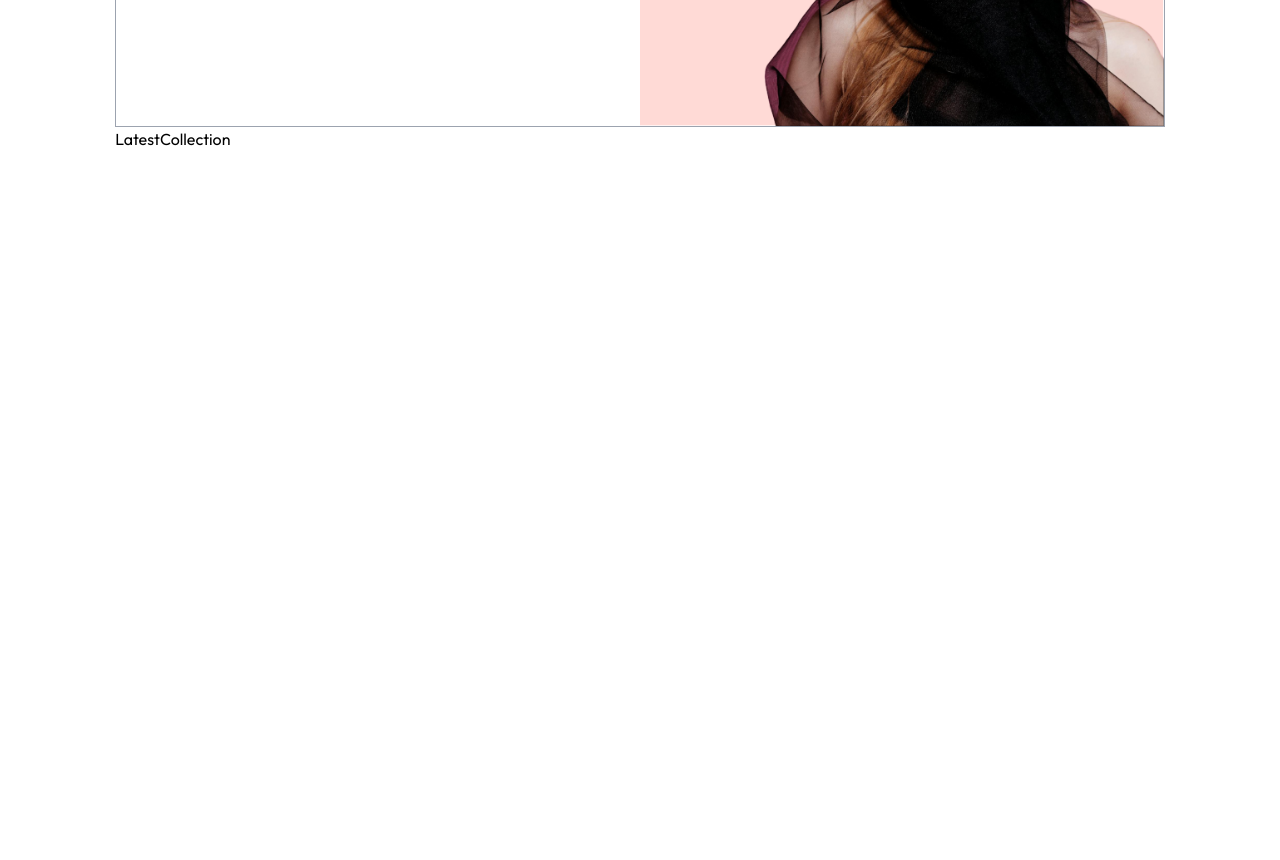
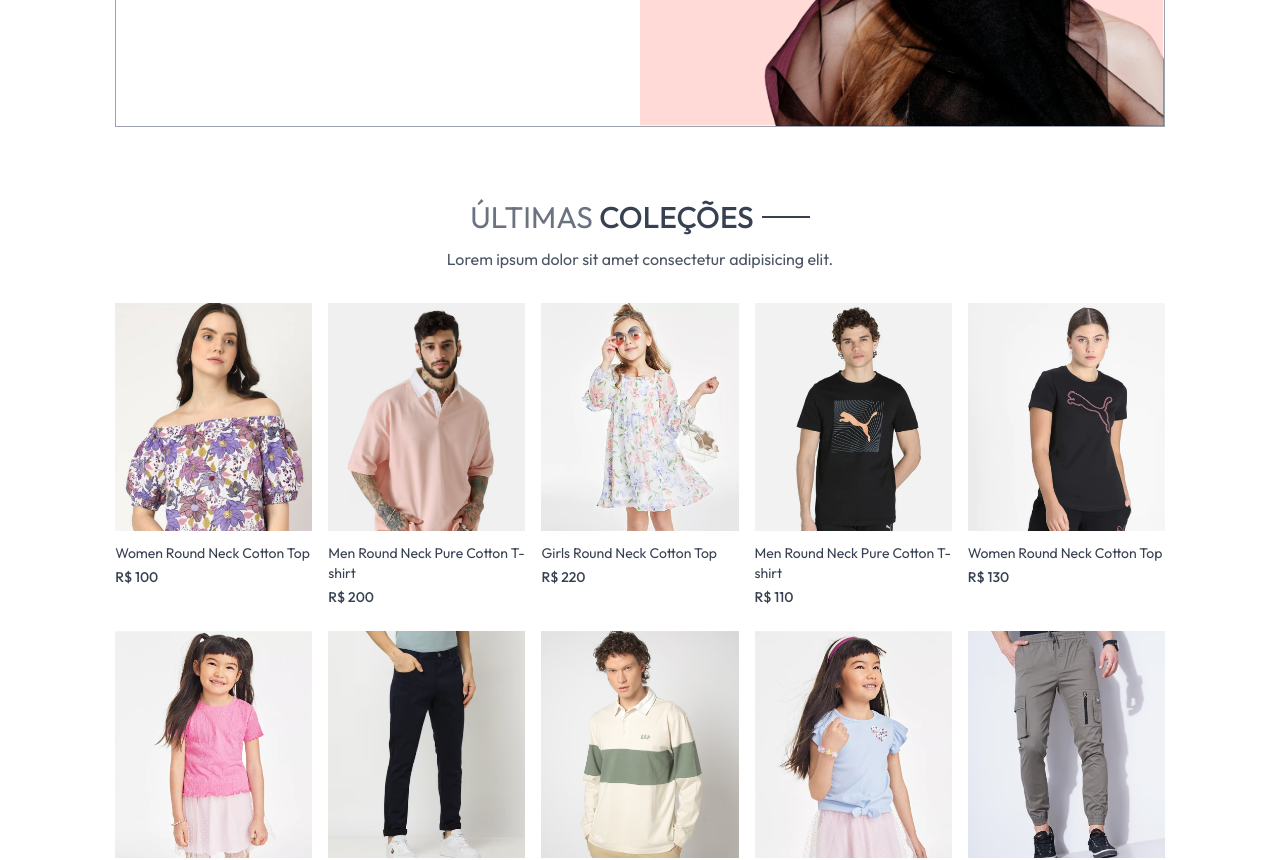
Before and after one commit to amandameneseso/Loja-de-roupas, a React (Vite) app in the folder frontend/: page / in a window 1280 px wide. Shown: the part 440-1300 px from the top of the page. Before the commit the page ends 800 px from the top, so only its background shows below. Built offline with nearby package versions, Linux system fonts and the light colour scheme.

Commit message:
latest collection

```diff
--- a/frontend/src/components/LatestCollection.jsx
+++ b/frontend/src/components/LatestCollection.jsx
@@ -1,17 +1,35 @@
 // LatestCollection.jsx
-import React, { useContext } from 'react'
+import React, { useContext, useEffect, useState } from "react";
 // import { useContext } from 'react'
-import { ShopContext } from '../context/ShopContext'
+import { ShopContext } from "../context/ShopContext";
+import Title from "./Title";
+import ProductItem from "./ProductItem";
 
 const LatestCollection = () => {
+  const { products } = useContext(ShopContext);
+  const [latestProducts,setLatestProducts] = useState([]);
 
-    const { products } = useContext(ShopContext);
+  useEffect(() => {
+    setLatestProducts(products.slice(0,10));
+  },[])
 
-    console.log(products);
+  return (
+    <div className="my-10">
+      <div className="text-center py-8 text-3xl">
+        <Title text1={'ÚLTIMAS'} text2={'COLEÇÕES'} />
+        <p className='w-3/4 m-auto text-xs sm:text-sm md:text-base text-gray-600'>Lorem ipsum dolor sit amet consectetur adipisicing elit.</p>
+      </div>
 
-    return (
-        <div>LatestCollection</div>
-    )
-}
+      {/* produtos */}
+      <div className='grid grid-cols-2 sm:grid-cols-3 md:grid-cols-4 lg:grid-cols-5 gap-4 gap-y-6'>
+        {
+            latestProducts.map((item,index) => (
+                <ProductItem key={index} id={item._id} image={item.image} name={item.name} price={item.price}/>
+            ))
+        }
+      </div>
+    </div>
+  );
+};
 
-export default LatestCollection
+export default LatestCollection;
--- /dev/null
+++ b/frontend/src/components/ProductItem.jsx
@@ -0,0 +1,20 @@
+import React, { useContext } from "react";
+import { ShopContext } from "../context/ShopContext";
+import { Link } from "react-router-dom";
+
+const ProductItem = ({id,image,name,price}) => {
+
+  const {currency} = useContext(ShopContext);
+
+  return (
+     <Link className='text-gray-700 cursor-pointer' to={`/product/${id}`}>
+        <div className='overflow-hidden'>
+            <img className='hover:scale-110 transition ease-in-out' src={image[0]} alt="" />
+        </div>
+        <p className='pt-3 pb-1 text-sm'>{name}</p>
+        <p className='text-sm font-medium'>{currency}{price}</p>
+     </Link>
+  );
+};
+
+export default ProductItem;
--- /dev/null
+++ b/frontend/src/components/Title.jsx
@@ -0,0 +1,14 @@
+import React from "react";
+
+const Title = ({ text1, text2 }) => {
+  return (
+    <div className="inline-flex gap-2 items-center mb-3">
+      <p className="text-gray-500">
+        {text1} <span className="text-gray-700 font-medium">{text2}</span>
+      </p>
+      <p className="w-8 sm:w-12 h-[1px] sm:h-[2px] bg-gray-700"></p>
+    </div>
+  );
+};
+
+export default Title;
--- a/frontend/src/context/ShopContext.jsx
+++ b/frontend/src/context/ShopContext.jsx
@@ -5,7 +5,7 @@
 export const ShopContext = createContext();
 
 const ShopContextProvider = (props) => {
-  const currency = "R$";
+  const currency = "R$ ";
   const delivery_fee = 10;
 
   const value = {
```
